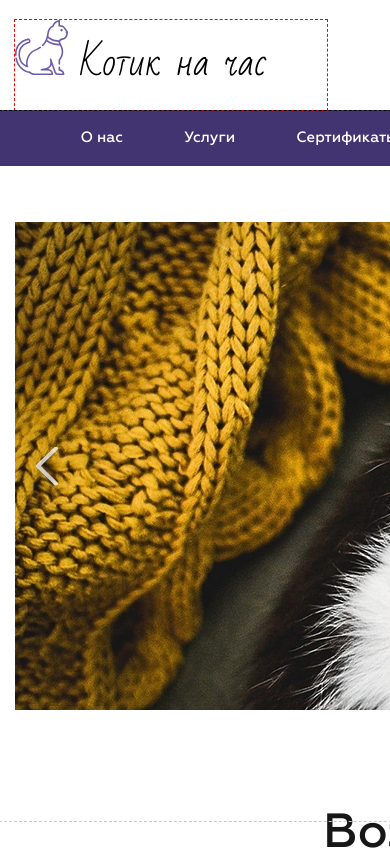
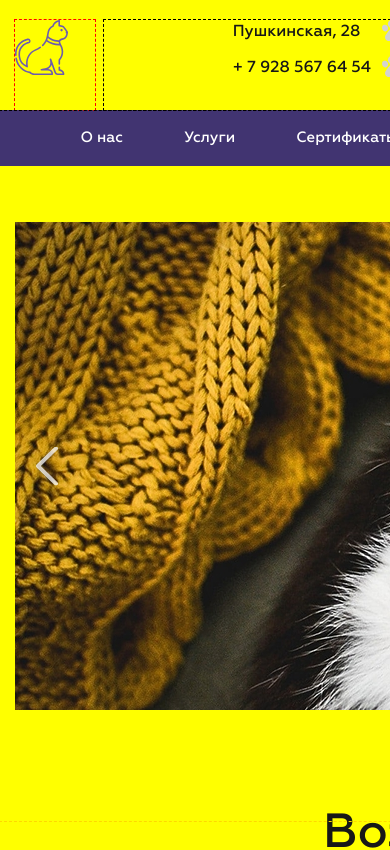
Before and after one commit to westerovs/take_cat, a website: page source/index.html in a window 390 px wide. Shown: the top 850 px of the page. Drawn offline with nearby package versions, Linux system fonts and the light colour scheme.

Commit message:
шапка таблетка

```diff
--- a/source/index.html
+++ b/source/index.html
@@ -31,6 +31,9 @@
               </a>
             </li>
           </ul>
+        </div>
+        <div class="header__menu">
+          <button class="header__menu-btn"></button>
         </div>
       </header>
 
--- a/source/less/blocks/header.less
+++ b/source/less/blocks/header.less
@@ -1,14 +1,10 @@
-// Позиционирование
-// Блочная модель
-// Типографика
-// Оформление
-// Анимация
-// Разное
 
 .header {
   display: flex;
   justify-content: space-between;
-  .block-center;
+  margin: 0 auto;
+  min-width: 420px;
+  max-width: 1170px;
   .padding-container(15px);
   padding-top: 20px;
   min-height: 110px;
@@ -16,11 +12,9 @@
 }
 
 
-
 // блок логотип
 .header__container-logo {
   min-width: 270px;
-  flex-grow: 1;
   outline: 1px dashed red;
 }
 
@@ -38,18 +32,17 @@
 }
 
 
-
 // контакты
 .header__contacts {
+  outline: 1px dashed #000;
   margin-top: 28px;
   padding: 0 34px;
-  flex-grow: 5;
 }
 
 .header__list {
   display: flex;
   flex-wrap: wrap;
-  justify-content: flex-end;
+  justify-content: space-between;
 }
 
 .header__item,
@@ -73,4 +66,70 @@
 .header__item {
   margin-left: 95px;
   position: relative;
+  &:first-child {
+    margin-left: 0px;
+  }
 }
+// кнопка меню
+.header__menu {
+  .visually-hidden;
+}
+
+
+// ***********tablet*******************
+
+@media screen and (max-width: 768px) {
+
+  body {
+    background-color: yellow;
+  }
+
+  .header__logo-link {
+    .visually-hidden;
+  }
+
+  .header__contacts {
+    margin-top: 0px;
+  }
+
+  .header__list {
+    flex-direction: column;
+  }
+
+  .header__item {
+    margin-bottom: 12px;
+    &:first-child {
+      margin-left: 95px;
+    }
+  }
+
+  .header__item::before {
+    display: none;
+  }
+
+  .header__item::after {
+    content: "";
+    background-image: url(../../img/paw-icon.svg);
+    background-repeat: no-repeat;
+    position: absolute;
+    right: -35px;
+    width: 24px;
+    height: 21px;
+  }
+
+  .header__container-logo {
+    min-width: 80px;
+  }
+}
+
+// ***********phone*******************
+
+@media screen and (max-width: 320px) {
+  body {
+    background-color: green;
+  }
+
+  .header__contacts {
+    .visually-hidden;
+  }
+}
--- a/source/less/blocks/navigation.less
+++ b/source/less/blocks/navigation.less
@@ -11,6 +11,7 @@
   align-items: center;
   .block-center;
   .padding-container(50px);
+  background-color: @nav;
 }
 
 .nav__item {
--- a/source/less/style.less
+++ b/source/less/style.less
@@ -81,3 +81,22 @@ img {
   padding-left: @padding;
   padding-right: @padding;
 }
+
+
+// display-hidden
+.visually-hidden {
+  position: absolute;
+  width: 1px;
+  height: 1px;
+  margin: -1px;
+  border: 0;
+  padding: 0;
+  clip: rect(0 0 0 0);
+  overflow: hidden;
+}
+
+
+
+// @media screen and (min-width: 320px)
+
+// @media screen and (min-width: 768px)
```
Also changed, not shown: source/css/style.css.
